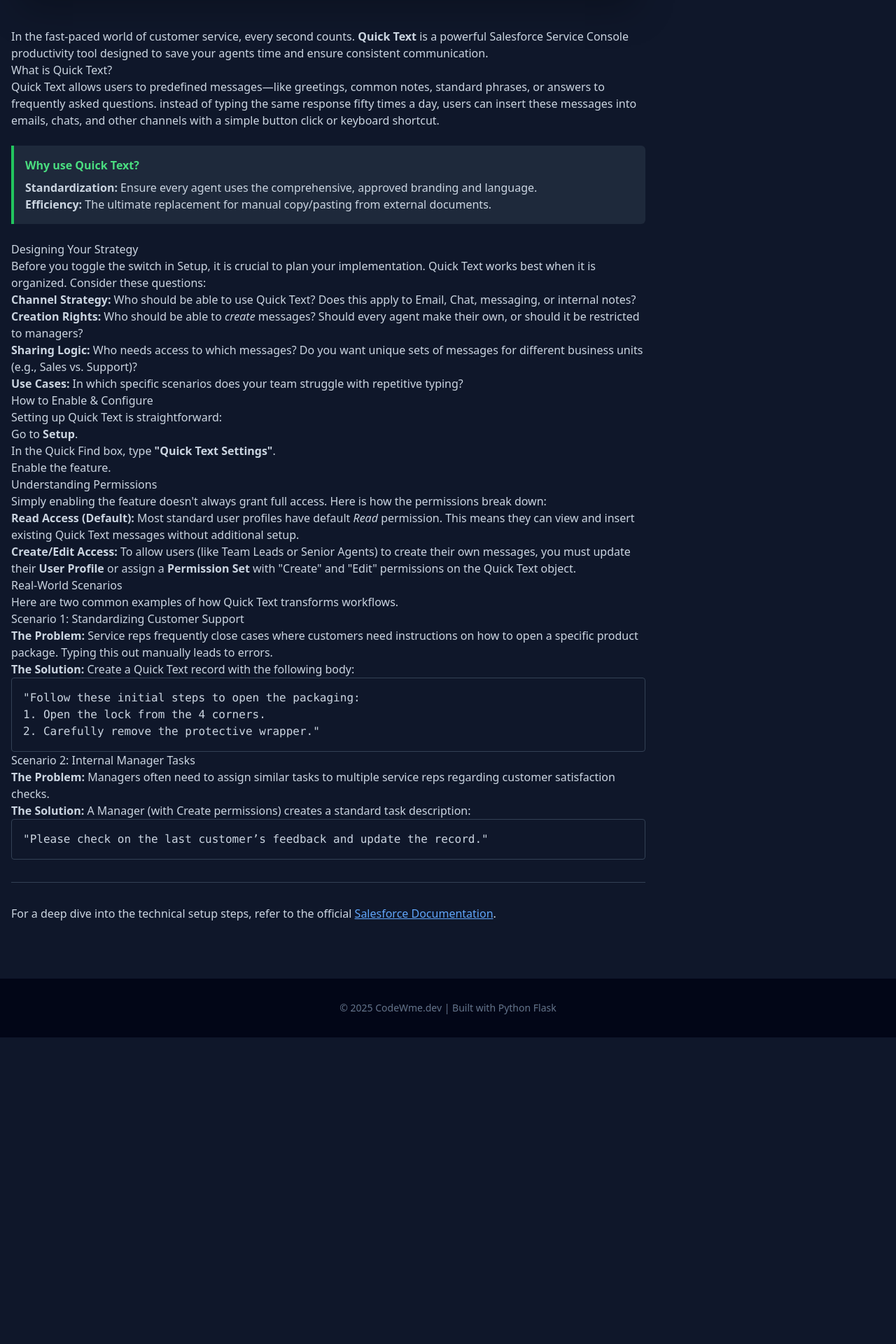
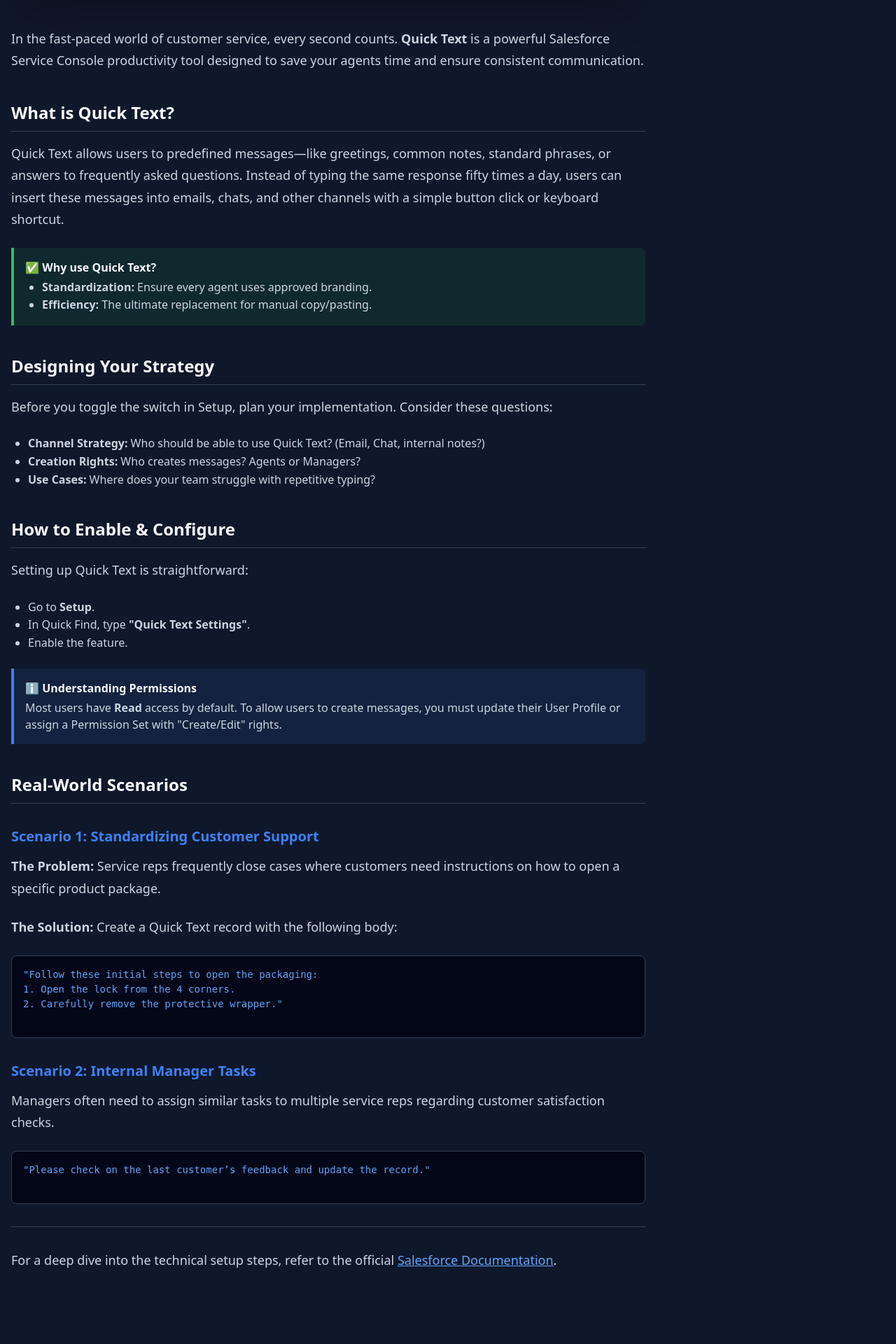
Before and after one commit to Abhay420000/codewme-website, a Flask app: page /service-console-tools in a window 1280 px wide. Shown: the part 815-2735 px from the top of the page at 70% size. Before the commit the page ends 2297 px from the top, so only its background shows below. Run offline with Flask 3, Linux system fonts and the light colour scheme; some libraries are stand-ins or nearby versions.

Commit message:
Universal CSS Added

```diff
--- /dev/null
+++ b/static/style.css
@@ -0,0 +1,129 @@
+/* =========================================
+   1. VARIABLES (The Color Palette)
+   Change colors here to update the whole site
+   ========================================= */
+:root {
+    --bg-dark: #0f172a;       /* Slate 950 */
+    --bg-card: #1e293b;       /* Slate 800 */
+    --border-color: #334155;  /* Slate 700 */
+
+    --text-main: #cbd5e1;     /* Slate 300 */
+    --text-muted: #64748b;    /* Slate 500 */
+    --text-white: #f8fafc;    /* Slate 50 */
+
+    --primary: #3b82f6;       /* Blue 500 */
+    --primary-dim: rgba(59, 130, 246, 0.1);
+
+    --accent-green: #22c55e;
+    --accent-red: #ef4444;
+}
+
+/* =========================================
+   2. ARTICLE TYPOGRAPHY
+   Use these classes in your articles
+   ========================================= */
+
+/* Main Article Body Text */
+.article-text {
+    font-size: 1.125rem; /* 18px */
+    line-height: 1.75;
+    color: var(--text-main);
+    margin-bottom: 1.5rem;
+}
+
+/* Big Page Title (H1) */
+.article-title-main {
+    font-size: 3rem; /* 48px */
+    font-weight: 800;
+    color: var(--text-white);
+    margin-bottom: 1.5rem;
+    line-height: 1.1;
+}
+
+/* Section Header (H2) */
+.article-h2 {
+    font-size: 1.5rem; /* 24px */
+    font-weight: 700;
+    color: var(--text-white);
+    margin-top: 2.5rem;
+    margin-bottom: 1rem;
+    padding-bottom: 0.5rem;
+    border-bottom: 1px solid var(--border-color);
+}
+
+/* Sub-header (H3) */
+.article-h3 {
+    font-size: 1.25rem; /* 20px */
+    font-weight: 600;
+    color: var(--primary);
+    margin-top: 2rem;
+    margin-bottom: 0.75rem;
+}
+
+/* Lists */
+.article-list {
+    list-style-type: disc;
+    padding-left: 1.5rem;
+    margin-bottom: 1.5rem;
+    color: var(--text-main);
+    line-height: 1.6;
+}
+
+/* =========================================
+   3. COMPONENTS (Copy/Paste these)
+   ========================================= */
+
+/* Code Blocks */
+.code-block {
+    background-color: #020617; /* Very dark slate */
+    border: 1px solid var(--border-color);
+    border-radius: 0.5rem;
+    padding: 1rem;
+    font-family: monospace;
+    font-size: 0.875rem;
+    color: #60a5fa; /* Light Blue */
+    overflow-x: auto; /* Scroll if text is too long */
+    margin-bottom: 1.5rem;
+}
+
+/* Callout Boxes (Notes/Warnings) */
+.callout {
+    padding: 1rem;
+    border-left-width: 4px;
+    border-radius: 0 0.5rem 0.5rem 0;
+    margin-bottom: 1.5rem;
+}
+
+.callout.info {
+    background-color: var(--primary-dim);
+    border-left-color: var(--primary);
+}
+
+.callout.success {
+    background-color: rgba(34, 197, 94, 0.1);
+    border-left-color: var(--accent-green);
+}
+
+.callout-title {
+    font-weight: 700;
+    margin-bottom: 0.25rem;
+    display: block;
+    color: var(--text-white);
+}
+
+/* Images */
+.article-img {
+    width: 100%;
+    border-radius: 0.75rem;
+    border: 1px solid var(--border-color);
+    margin-top: 1.5rem;
+    margin-bottom: 0.5rem;
+}
+
+.img-caption {
+    text-align: center;
+    font-size: 0.875rem;
+    color: var(--text-muted);
+    font-style: italic;
+    margin-bottom: 2rem;
+}
--- a/templates/articles/service_console_tools_quickText.html
+++ b/templates/articles/service_console_tools_quickText.html
@@ -1,94 +1,116 @@
 {% extends 'article_layout.html' %}
 
-<!-- SEO METADATA -->
-{% block title %}Salesforce Quick Text - CodeWme{% endblock %}
-{% block meta_description %}Learn how to use Quick Text in Salesforce Service Console to standardize responses and boost productivity.{% endblock %}
+<!-- ============================================
+     SEO METADATA
+     ============================================ -->
+{% block title %}Salesforce Quick Text Guide - Service Console Tools{% endblock %}
+{% block meta_description %}A complete guide to Salesforce Quick Text. Learn how to standardize customer responses, configure permissions, and implement productivity tools in the Service Console.{% endblock %}
 
-<!-- PAGE CONTENT -->
 
-<!-- 1. Title -->
-{% block article_header %}Service Console Productivity Tools: Quick Text{% endblock %}
+<!-- ============================================
+     PAGE CONTENT
+     ============================================ -->
 
-<!-- 2. Video ID (Extracted from your embed code) -->
+<!-- 1. ARTICLE TITLE -->
+{% block article_header %}Mastering Service Console: Salesforce Quick Text{% endblock %}
+
+<!-- 2. VIDEO ID -->
 {% block video_id %}ysEf4FBqktI{% endblock %}
 
-<!-- 3. Article Body -->
+<!-- 3. ARTICLE BODY (Using Universal CSS Classes) -->
 {% block article_body %}
-    <p class="lead">
-        In the fast-paced world of customer service, every second counts. <strong>Quick Text</strong> is a powerful Salesforce Service Console productivity tool designed to save your agents time and ensure consistent communication.
+
+    <!-- "article-text" handles font size, color, and spacing automatically -->
+    <p class="article-text">
+        In the fast-paced world of customer service, every second counts.
+        <strong>Quick Text</strong> is a powerful Salesforce Service Console productivity tool designed to save your agents time and ensure consistent communication.
     </p>
 
-    <h2>What is Quick Text?</h2>
-    <p>
-        Quick Text allows users to predefined messages—like greetings, common notes, standard phrases, or answers to frequently asked questions. instead of typing the same response fifty times a day, users can insert these messages into emails, chats, and other channels with a simple button click or keyboard shortcut.
+    <!-- H2 Heading -->
+    <h2 class="article-h2">What is Quick Text?</h2>
+
+    <p class="article-text">
+        Quick Text allows users to predefined messages—like greetings, common notes, standard phrases, or answers to frequently asked questions. Instead of typing the same response fifty times a day, users can insert these messages into emails, chats, and other channels with a simple button click or keyboard shortcut.
     </p>
 
-    <!-- Callout Box for Benefits -->
-    <div class="bg-slate-800 border-l-4 border-green-500 p-4 my-6 rounded-r-md">
-        <h4 class="text-green-400 font-bold m-0 mb-2">Why use Quick Text?</h4>
-        <ul class="m-0 text-slate-300">
-            <li><strong>Standardization:</strong> Ensure every agent uses the comprehensive, approved branding and language.</li>
-            <li><strong>Efficiency:</strong> The ultimate replacement for manual copy/pasting from external documents.</li>
+    <!-- Callout Box (Green Success Style) -->
+    <div class="callout success">
+        <span class="callout-title">✅ Why use Quick Text?</span>
+        <ul class="article-list" style="margin-bottom: 0;">
+            <li><strong>Standardization:</strong> Ensure every agent uses approved branding.</li>
+            <li><strong>Efficiency:</strong> The ultimate replacement for manual copy/pasting.</li>
         </ul>
     </div>
 
-    <h2>Designing Your Strategy</h2>
-    <p>
-        Before you toggle the switch in Setup, it is crucial to plan your implementation. Quick Text works best when it is organized. Consider these questions:
+    <!-- H2 Heading -->
+    <h2 class="article-h2">Designing Your Strategy</h2>
+
+    <p class="article-text">
+        Before you toggle the switch in Setup, plan your implementation. Consider these questions:
     </p>
-    <ul>
-        <li><strong>Channel Strategy:</strong> Who should be able to use Quick Text? Does this apply to Email, Chat, messaging, or internal notes?</li>
-        <li><strong>Creation Rights:</strong> Who should be able to <em>create</em> messages? Should every agent make their own, or should it be restricted to managers?</li>
-        <li><strong>Sharing Logic:</strong> Who needs access to which messages? Do you want unique sets of messages for different business units (e.g., Sales vs. Support)?</li>
-        <li><strong>Use Cases:</strong> In which specific scenarios does your team struggle with repetitive typing?</li>
+
+    <!-- Standard List -->
+    <ul class="article-list">
+        <li><strong>Channel Strategy:</strong> Who should be able to use Quick Text? (Email, Chat, internal notes?)</li>
+        <li><strong>Creation Rights:</strong> Who creates messages? Agents or Managers?</li>
+        <li><strong>Use Cases:</strong> Where does your team struggle with repetitive typing?</li>
     </ul>
 
-    <h2>How to Enable & Configure</h2>
-    <p>
+    <!-- H2 Heading -->
+    <h2 class="article-h2">How to Enable & Configure</h2>
+
+    <p class="article-text">
         Setting up Quick Text is straightforward:
     </p>
-    <ol>
+
+    <ul class="article-list">
         <li>Go to <strong>Setup</strong>.</li>
-        <li>In the Quick Find box, type <strong>"Quick Text Settings"</strong>.</li>
+        <li>In Quick Find, type <strong>"Quick Text Settings"</strong>.</li>
         <li>Enable the feature.</li>
-    </ol>
-
-    <h3>Understanding Permissions</h3>
-    <p>
-        Simply enabling the feature doesn't always grant full access. Here is how the permissions break down:
-    </p>
-    <ul>
-        <li><strong>Read Access (Default):</strong> Most standard user profiles have default <em>Read</em> permission. This means they can view and insert existing Quick Text messages without additional setup.</li>
-        <li><strong>Create/Edit Access:</strong> To allow users (like Team Leads or Senior Agents) to create their own messages, you must update their <strong>User Profile</strong> or assign a <strong>Permission Set</strong> with "Create" and "Edit" permissions on the Quick Text object.</li>
     </ul>
 
-    <h2>Real-World Scenarios</h2>
-    <p>Here are two common examples of how Quick Text transforms workflows.</p>
+    <!-- Info Callout for Permissions -->
+    <div class="callout info">
+        <span class="callout-title">ℹ️ Understanding Permissions</span>
+        Most users have <strong>Read</strong> access by default. To allow users to create messages, you must update their User Profile or assign a Permission Set with "Create/Edit" rights.
+    </div>
 
-    <h3>Scenario 1: Standardizing Customer Support</h3>
-    <p>
-        <strong>The Problem:</strong> Service reps frequently close cases where customers need instructions on how to open a specific product package. Typing this out manually leads to errors.
+    <!-- H2 Heading -->
+    <h2 class="article-h2">Real-World Scenarios</h2>
+
+    <!-- H3 Subheading -->
+    <h3 class="article-h3">Scenario 1: Standardizing Customer Support</h3>
+
+    <p class="article-text">
+        <strong>The Problem:</strong> Service reps frequently close cases where customers need instructions on how to open a specific product package.
     </p>
-    <p><strong>The Solution:</strong> Create a Quick Text record with the following body:</p>
+    <p class="article-text">
+        <strong>The Solution:</strong> Create a Quick Text record with the following body:
+    </p>
 
-    <!-- Code block for the message template -->
-    <pre class="bg-slate-900 border border-slate-700 rounded p-4 text-slate-300">
+    <!-- Code Block -->
+    <pre class="code-block">
 "Follow these initial steps to open the packaging:
 1. Open the lock from the 4 corners.
-2. Carefully remove the protective wrapper."</pre>
+2. Carefully remove the protective wrapper."
+    </pre>
 
-    <h3>Scenario 2: Internal Manager Tasks</h3>
-    <p>
-        <strong>The Problem:</strong> Managers often need to assign similar tasks to multiple service reps regarding customer satisfaction checks.
+    <!-- H3 Subheading -->
+    <h3 class="article-h3">Scenario 2: Internal Manager Tasks</h3>
+
+    <p class="article-text">
+        Managers often need to assign similar tasks to multiple service reps regarding customer satisfaction checks.
     </p>
-    <p><strong>The Solution:</strong> A Manager (with Create permissions) creates a standard task description:</p>
-    <pre class="bg-slate-900 border border-slate-700 rounded p-4 text-slate-300">
-"Please check on the last customer’s feedback and update the record."</pre>
+
+    <pre class="code-block">
+"Please check on the last customer’s feedback and update the record."
+    </pre>
 
     <hr class="border-slate-700 my-8">
 
-    <p>
+    <p class="article-text">
         For a deep dive into the technical setup steps, refer to the official
         <a href="https://help.salesforce.com/s/articleView?id=service.quick_text_setting_up.htm&type=5" target="_blank" class="text-blue-400 hover:text-blue-300 underline">Salesforce Documentation</a>.
     </p>
+
 {% endblock %}
--- a/templates/base.html
+++ b/templates/base.html
@@ -7,30 +7,44 @@
     <title>{% block title %}CodeWme{% endblock %}</title>
     <meta name="description" content="{% block meta_description %}Learn to code with practical video tutorials.{% endblock %}">
 
-    <link rel="icon" type="image/png" href="{{ url_for('static', filename='icon.png') }}">
+    <!-- LINK TO YOUR ICON -->
+    <link rel="icon" type="image/png" href="{{ url_for('static', filename='logo.png') }}">
 
+    <!-- 1. LINK TO YOUR NEW UNIVERSAL CSS -->
+    <link rel="stylesheet" href="{{ url_for('static', filename='style.css') }}">
+
+    <!-- 2. TAILWIND (Keeping for Grid/Layout only) -->
     <script src="https://cdn.tailwindcss.com"></script>
 
     <style>
-        body { background-color: #0f172a; color: #e2e8f0; }
+        /* We use the variables defined in style.css (:root)
+           to keep colors consistent across the whole site.
+        */
+        body {
+            background-color: var(--bg-dark);
+            color: var(--text-main);
+        }
 
-        /* Ad Styles - Commented out for now or set to display:none */
+        /* Ad Styles */
         .ad-placeholder {
-            /* display: none;  <-- Uncomment this to hide completely if you use the div */
-            background-color: #1e293b;
-            border: 2px dashed #334155;
+            /* display: none; <-- Uncomment to hide ads globally */
+            background-color: var(--bg-card);
+            border: 2px dashed var(--border-color);
             display: flex; justify-content: center; align-items: center;
-            color: #64748b; font-size: 0.75rem; text-transform: uppercase; letter-spacing: 1px;
+            color: var(--text-muted); font-size: 0.75rem; text-transform: uppercase; letter-spacing: 1px;
         }
     </style>
 </head>
 <body class="flex flex-col min-h-screen">
 
+    <!-- NAVBAR -->
     <nav class="bg-slate-900 border-b border-slate-800 sticky top-0 z-50">
         <div class="max-w-7xl mx-auto px-4 h-16 flex justify-between items-center">
 
+            <!-- LOGO + BRAND NAME -->
             <a href="/" class="flex items-center gap-3 group">
-                <img src="{{ url_for('static', filename='icon.png') }}" alt="CodeWme Logo" class="h-8 w-8 rounded-md group-hover:opacity-80 transition">
+                <!-- Nav Icon -->
+                <img src="{{ url_for('static', filename='logo.png') }}" alt="CodeWme Logo" class="h-8 w-8 rounded-md group-hover:opacity-80 transition">
                 <span class="text-2xl font-bold text-white tracking-tighter">
                     Code<span class="text-blue-500">W</span>me
                 </span>
@@ -43,6 +57,15 @@
         </div>
     </nav>
 
+    <!-- HEADER AD SLOT (Currently Hidden/Commented Out) -->
+    <!--
+    <div class="max-w-7xl mx-auto w-full px-4 mt-6">
+        <div class="ad-placeholder h-24 w-full rounded-lg">
+            Header Banner Ad (728x90)
+        </div>
+    </div>
+    -->
+
     <main class="flex-grow">
         {% block content %}{% endblock %}
     </main>
```
Also changed, not shown: static/logo.png (renamed from static/icon.png).
